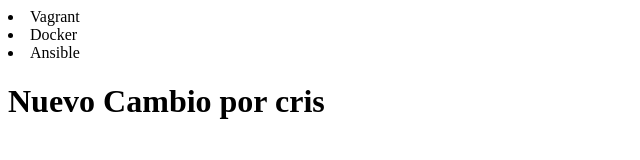
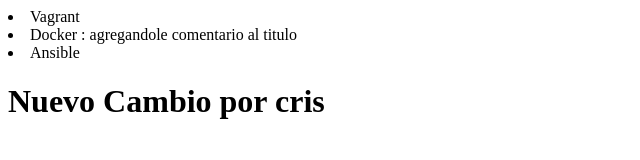
Before and after one commit to Cristian-Nina/Alura-Git, a plain HTML site: page index.html in a window 1280 px wide. Shown: the whole page, without its empty margins (0-640 px from the left). Drawn offline with Linux system fonts and the light colour scheme.

Commit message:
agregando comentario cris

```diff
--- a/index.html
+++ b/index.html
@@ -9,7 +9,7 @@
 <body>
 
     <li> Vagrant </li>
-    <li> Docker </li>
+    <li> Docker : agregandole comentario al titulo </li>
     <li> Ansible </li>
     <h1>Nuevo Cambio por cris</h1>
 
```
